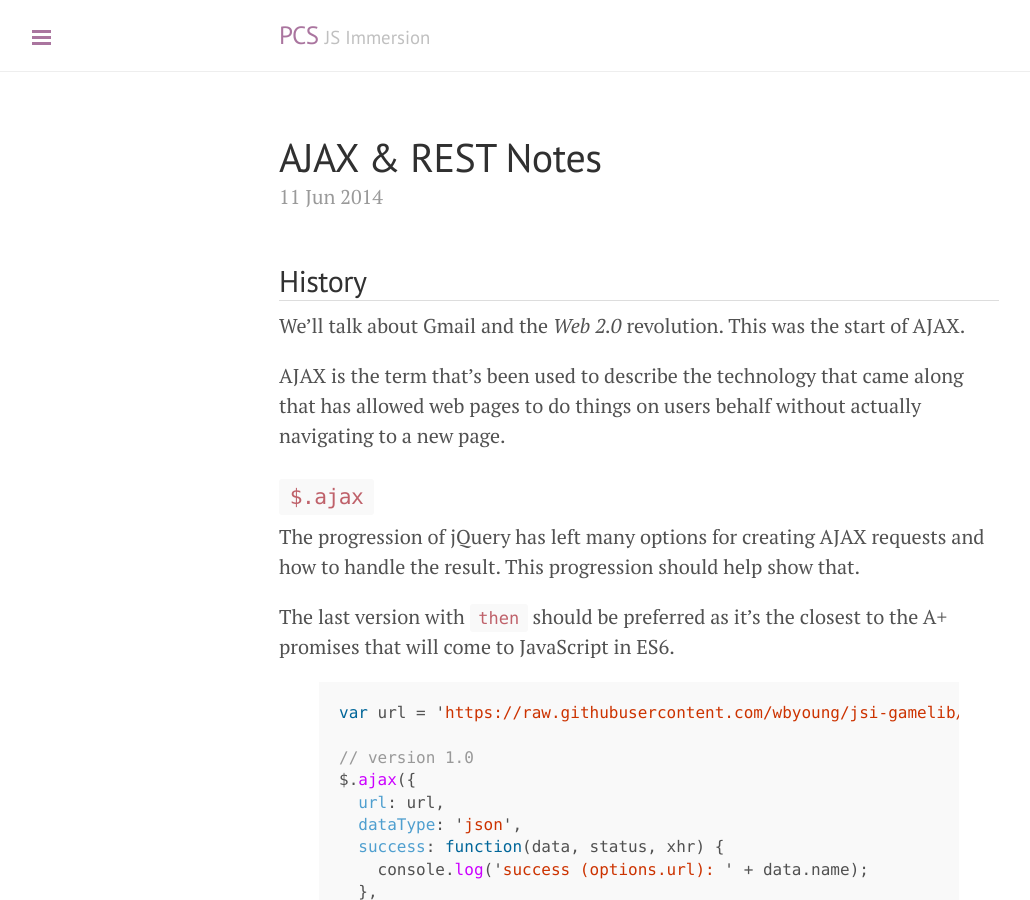
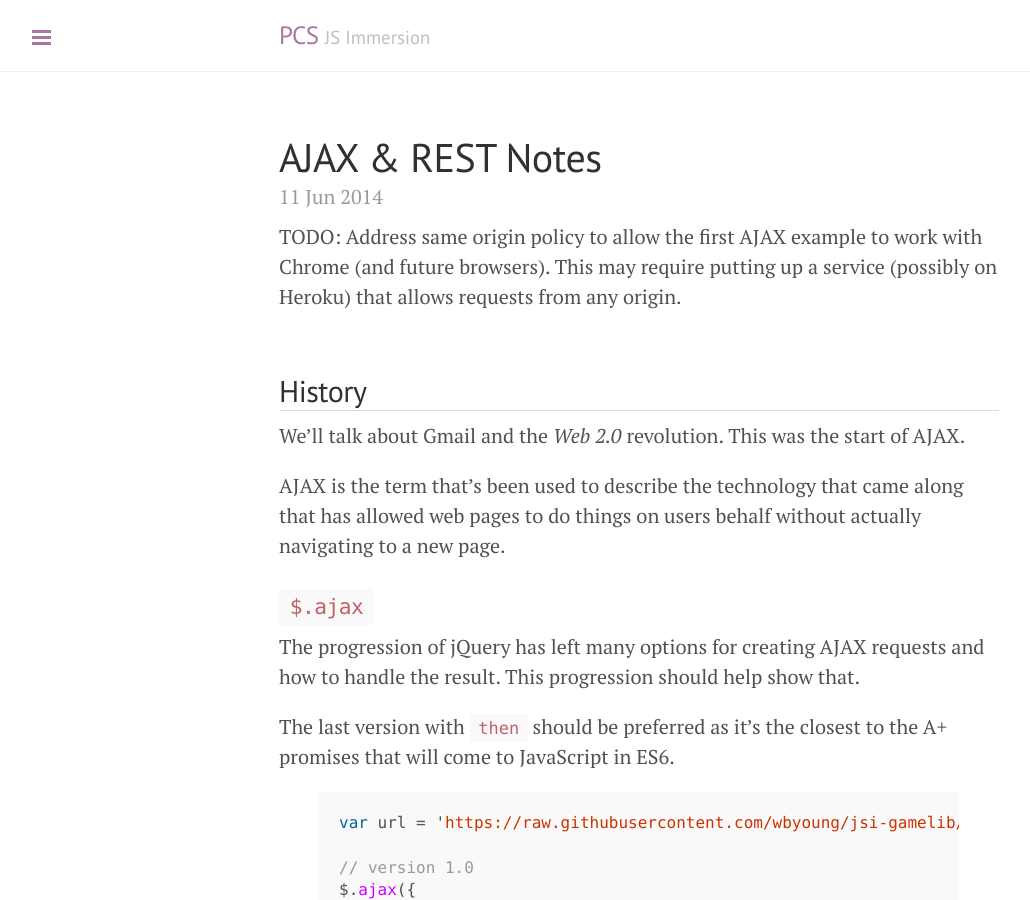
Before and after one commit to wbyoung/jsi, a Jekyll site: the page built from _posts/00-05-03-ajax-rest-notes.md, in a window 1280 px wide and 900 px high. Shown: the whole window, without its empty margins (1-1031 px from the left). Built offline with Jekyll 4.4.1, drawn with Linux system fonts in a browser that asks for light colours; nearby versions of some CDN libraries; Markdown is read by kramdown in place of the engine named in the settings.

Commit message:
Note/todo.

```diff
--- a/_posts/00-05-03-ajax-rest-notes.md
+++ b/_posts/00-05-03-ajax-rest-notes.md
@@ -4,6 +4,10 @@ title: AJAX &amp; REST Notes
 class: ajax+rest
 date: 2014-06-11 00:00:00
 ---
+
+TODO: Address same origin policy to allow the first AJAX example to work with
+Chrome (and future browsers). This may require putting up a service (possibly
+on Heroku) that allows requests from any origin.
 
 ## History
 
```
